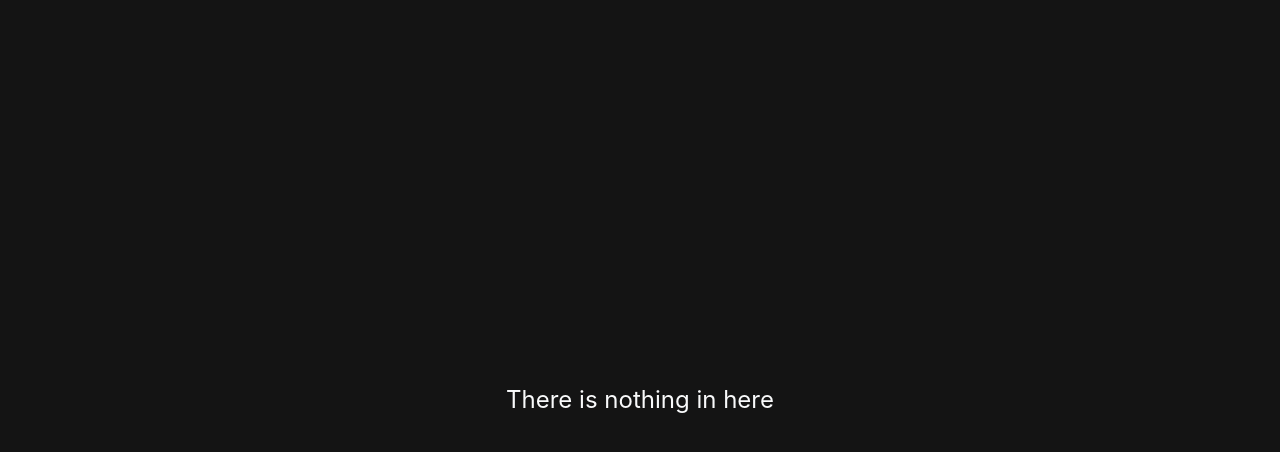
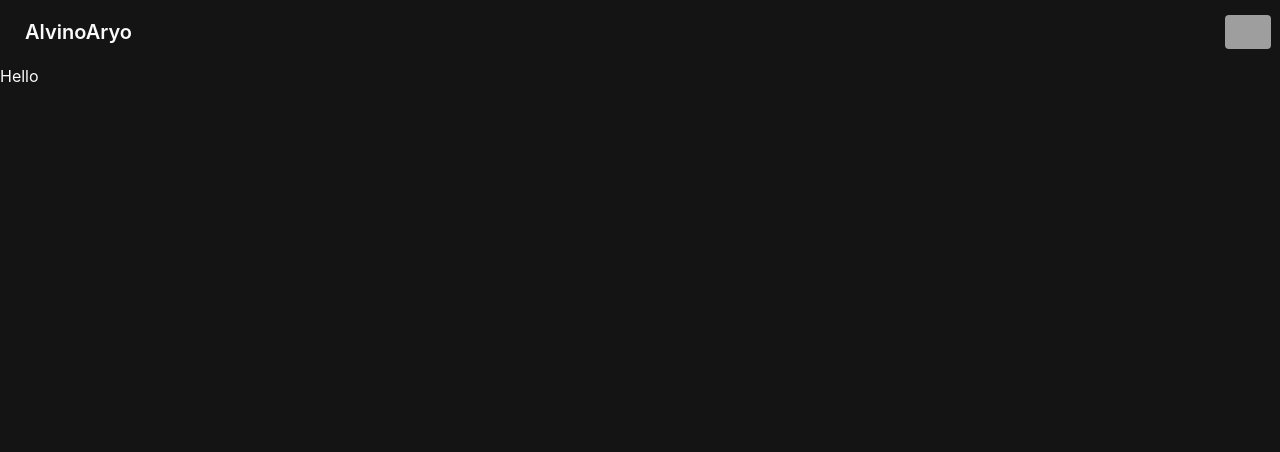
Before and after one commit to AlvinoAryo/Homepage-React, a React (Create React App) app: page /CuyUniversity in a window 1280 px wide. Shown: the top 452 px of the page. Built offline with nearby package versions, Linux system fonts and the light colour scheme; grey boxes are pictures that could not be loaded.

Commit message:
Changing navbar

```diff
--- a/package.json
+++ b/package.json
@@ -6,6 +6,7 @@
     "@testing-library/jest-dom": "^5.16.4",
     "@testing-library/react": "^13.3.0",
     "@testing-library/user-event": "^13.5.0",
+    "aos": "^2.3.4",
     "react": "^18.2.0",
     "react-daisyui": "^2.0.6",
     "react-dom": "^18.2.0",
--- a/src/App.js
+++ b/src/App.js
@@ -3,17 +3,21 @@ import HomePage from "./Components/Homepage";
 import NavBar from "./Components/NavBar";
 import Information from "./Components/Information";
 import ERR from "./Components/ERR";
-import Cuyuniv from "./Components/Cuyuniv";
+import Cuyuniversity from "./Components/Cuyuniversity";
 import ChangeLog from "./Components/ChangeLog";
 import { BrowserRouter as Router, Routes, Route } from "react-router-dom";
+import AOS from "aos";
+import "aos/dist/aos.css";
+
+AOS.init();
 
 function App() {
   return (
     <Router>
       <div className="min-h-screen text-gray-50">
-        {/* <div>
-          <NavBar title="Home" path="/" />
-        </div> */}
+        <div>
+          <NavBar />
+        </div>
         {/* <div className="font-bold m-2 p-4">
           <HomePage />
         </div> */}
@@ -23,7 +27,6 @@ function App() {
             path="/"
             element={
               <>
-                <NavBar path="/" />
                 <HomePage />
               </>
             }
@@ -32,7 +35,6 @@ function App() {
             path="/Information"
             element={
               <>
-                <NavBar path="Home" changeLogHidden />
                 <Information />
               </>
             }
@@ -41,17 +43,16 @@ function App() {
             path="/Changelog"
             element={
               <>
-                <NavBar path="Home" infoHidden />
                 <ChangeLog />
               </>
             }
           />
           <Route
             exact
-            path="/CuyUniversity/SESI5"
+            path="/CuyUniversity/"
             element={
               <>
-                <Cuyuniv />
+                <Cuyuniversity />
               </>
             }
           />
--- a/src/Components/Cuyuniv.jsx
+++ /dev/null
@@ -1,5 +0,0 @@
-const Cuyuniv = () => {
-    {window.location.href = 'https://SESI-4-CUYUNIVERSITY.afrizaldea.repl.co'}
-}
-
-export default Cuyuniv;
--- /dev/null
+++ b/src/Components/Cuyuniversity.jsx
@@ -0,0 +1,9 @@
+const Cuyuniversity = () => {
+    return (
+        <div>
+            Hello
+        </div>
+    )
+}
+
+export default Cuyuniversity;
--- a/src/Components/Homepage.jsx
+++ b/src/Components/Homepage.jsx
@@ -2,7 +2,7 @@ const HomePage = () => {
   const defaultClass = "text-rose-600 hover:bg-rose-700 hover:text-rose-50 transition duration-300 ease-in-out";
 
   return (
-    <div className="font-bold m-2 p-4">
+    <div className="font-bold m-2 p-4" data-aos="zoom-in">
       <div className="hero">
         <div className="hero-content text-center">
           <div className="max-w-md">
--- /dev/null
+++ b/src/Components/MobileNavbar.jsx
@@ -0,0 +1,39 @@
+import { Link } from "react-router-dom";
+import AOS from "aos";
+import "aos/dist/aos.css";
+
+AOS.init();
+
+const MobileNavbar = () => {
+  return (
+    <>
+      <div className="navbar" data-aos="fade-down">
+        <div className="navbar-start">
+          <a href="/" className="btn btn-ghost normal-case text-xl">
+            AlvinoAryo
+          </a>
+        </div>
+        <div className="navbar-end">
+          <div class="dropdown dropdown-top dropdown-end">
+            <label tabindex="0" class="btn m-1">
+              Click
+            </label>
+            <ul
+              tabindex="0"
+              class="dropdown-content menu p-2 shadow bg-base-100 rounded-box w-52"
+            >
+              <li>
+                <a>Item 1</a>
+              </li>
+              <li>
+                <a>Item 2</a>
+              </li>
+            </ul>
+          </div>
+        </div>
+      </div>
+    </>
+  );
+};
+
+export default MobileNavbar;
--- a/src/Components/NavBar.jsx
+++ b/src/Components/NavBar.jsx
@@ -1,20 +1,41 @@
 import { Link } from "react-router-dom";
+import AOS from "aos";
+import "aos/dist/aos.css";
+
+AOS.init();
 
 const NavBar = (data) => {
+  const avatar = setInterval(() => {
+    Math.floor(1000 + Math.random() * 9000);
+  }, 1000);
   return (
-    <div className="navbar">
+    <div className="navbar" data-aos="fade-down">
       <div className="navbar-start">
         <a href="/" className="btn btn-ghost normal-case text-xl">
-          {data.path}
+          AlvinoAryo
         </a>
       </div>
       <div className="navbar-end">
-        <Link to="/Information" className="btn btn-ghost">
-          Information
-        </Link>
-        <Link to="/Changelog" className="btn btn-ghost">
-          Changelog
-        </Link>
+        <div className="dropdown dropdown-end transition duration-300 ease-in-out" style={{indexZ: 1,}}>
+          <button className="btn btn-square btn-ghost" tabindex="0">
+            <img
+              src={`https://avatars.dicebear.com/api/adventurer/${avatar}.svg`}
+              className="rounded"
+              alt=""
+            />
+          </button>
+          <ul
+            tabindex="0"
+            className="dropdown-content menu p-2 shadow bg-neutral rounded-box w-52"
+          >
+            <li>
+              <Link to="/Information">Information</Link>
+            </li>
+            <li>
+              <Link to="/ChangeLog">Changelog</Link>
+            </li>
+          </ul>
+        </div>
       </div>
     </div>
   );
--- a/tailwind.config.js
+++ b/tailwind.config.js
@@ -1,11 +1,12 @@
 /** @type {import('tailwindcss').Config} */
 module.exports = {
-  content: [
-    "./src/**/*.{js,jsx,ts,tsx}",
-    "node_modules/daisyui/dist/**/*.js",
-  ],
+  content: ["./src/**/*.{js,jsx,ts,tsx}", "node_modules/daisyui/dist/**/*.js"],
   theme: {
-    extend: {},
+    extend: {
+      screens: {
+        lg: "1080px",
+      },
+    },
   },
   plugins: [require("daisyui")],
-}
+};
```
Also changed, not shown: 1 other file (tests, documents, lock files or other folders).
